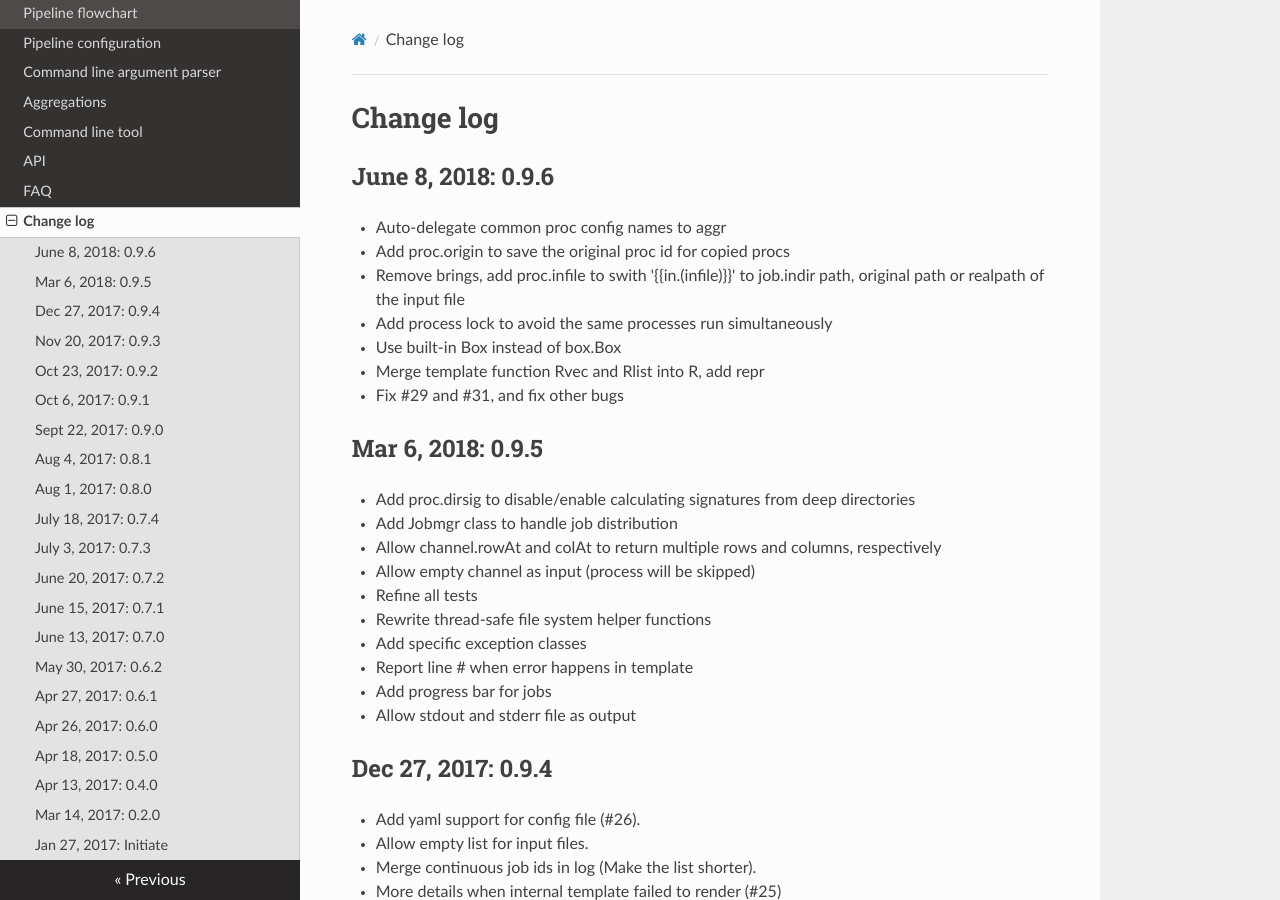
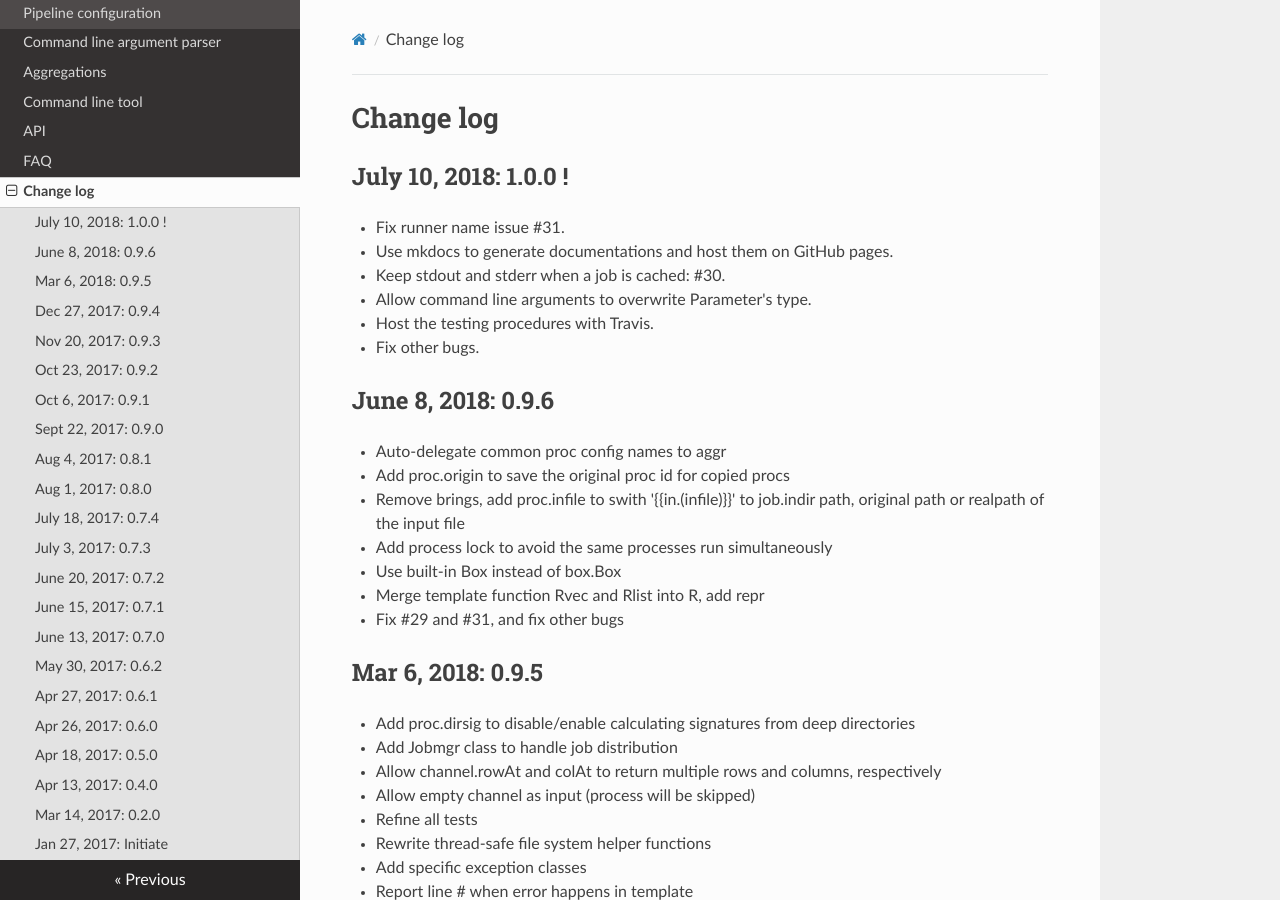
Before and after one commit to pwwang/pipen, an MkDocs documentation site: the page built from docs/change-log.md, in a window 1280 px wide and 900 px high. Built offline with MkDocs 1.6.1, drawn with Linux system fonts in a browser that asks for light colours; nearby versions of some CDN libraries; old or Windows-style settings are respelled for this version of MkDocs.

Commit message:
Update change log.

```diff
--- a/docs/change-log.md
+++ b/docs/change-log.md
@@ -1,4 +1,12 @@
 # Change log
+
+## July 10, 2018: 1.0.0 !
+- Fix runner name issue #31.
+- Use mkdocs to generate documentations and host them on GitHub pages.
+- Keep stdout and stderr when a job is cached: #30.
+- Allow command line arguments to overwrite Parameter's type.
+- Host the testing procedures with Travis.
+- Fix other bugs.
 
 ## June 8, 2018: 0.9.6
 - Auto-delegate common proc config names to aggr
```
